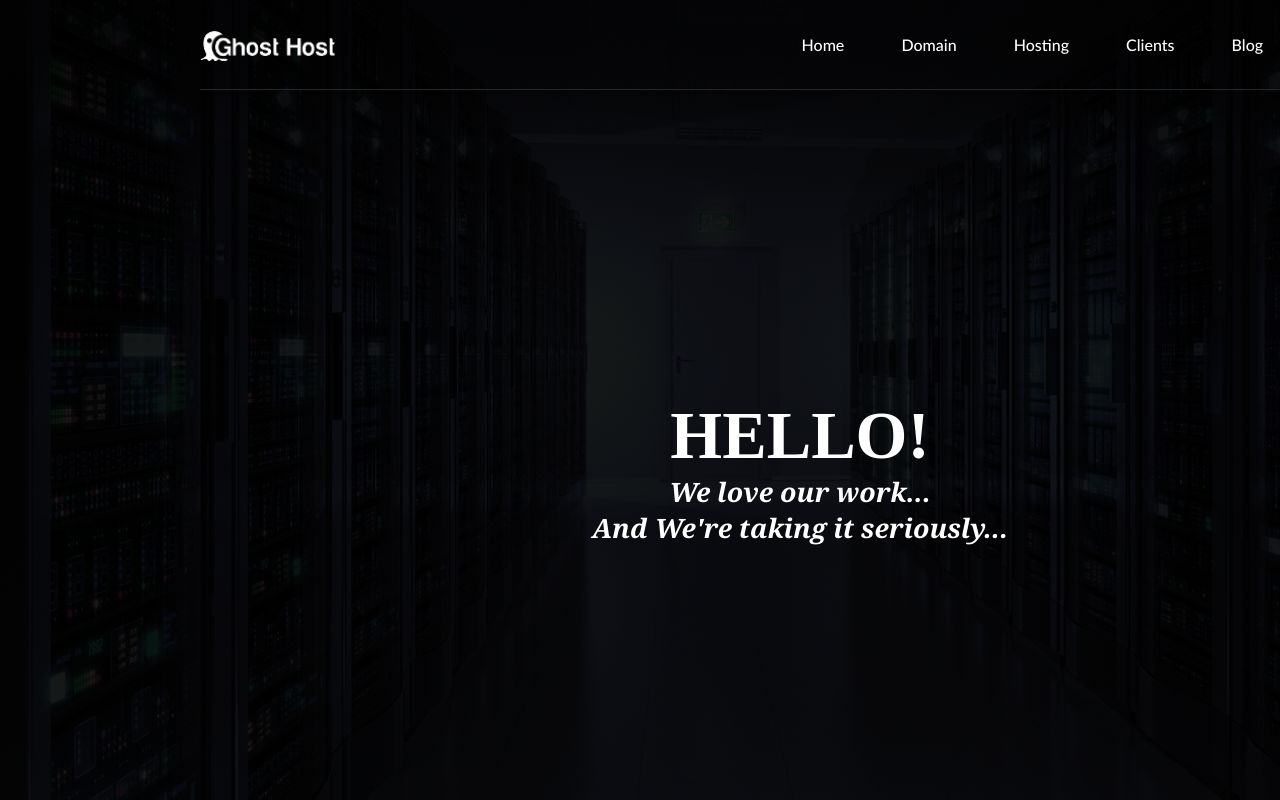
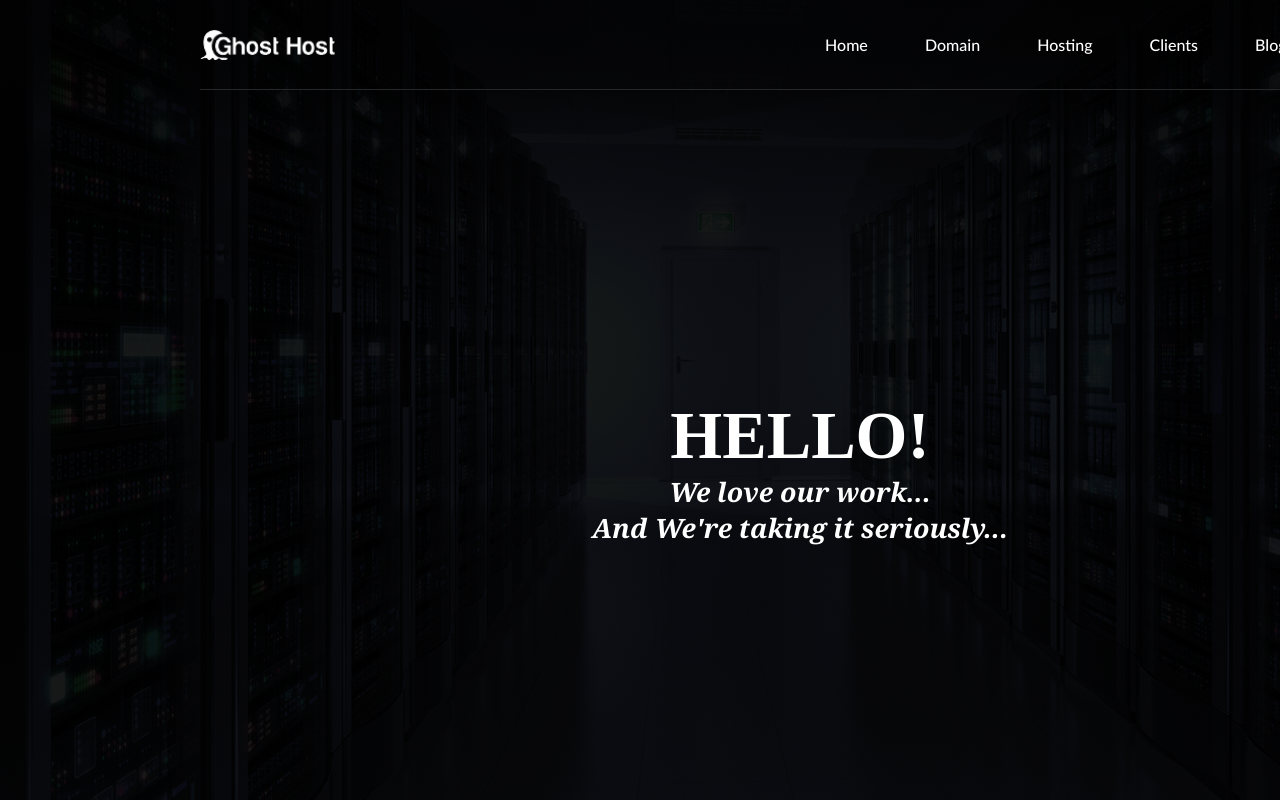
Before and after one commit to Melekit235/RPI, a plain HTML site: page index.html in a window 1280 px wide. Shown: the top 800 px of the page. Drawn offline with Linux system fonts and the light colour scheme; a web font is replaced by a local one.

Commit message:
Update style.css

```diff
--- a/style.css
+++ b/style.css
@@ -8,6 +8,9 @@
 .header {
     width: 1600px;
     position: absolute;
+    display: flex;
+    justify-content: center;
+    align-items: center;
     top: 0;
     left: 0;
     right: 0;
@@ -26,12 +29,12 @@
 
 
 .headerNav {
-    padding: 31px 0px 21px 0px;
     border-bottom: 1px solid #262728;
     display: flex;
+    align-items: center;
     width: 1200px;
     height: 90px;
-    justify-content: space-between;
+
 }
 
 
@@ -42,9 +45,7 @@
 }
 
 .nav {
-    margin-right: 0;
     width: 637px;
-    padding-top: 4px;
 }
 
 .navItem {
@@ -57,7 +58,8 @@
 
 .navList {
     display: flex;
-    margin-left: 10px;
+    margin-left: 315px;
+    align-items: flex-end;
     justify-content: space-between;
     width: 632px;
 }
@@ -67,14 +69,6 @@
     text-underline-offset: 38px;
 }
 
-
-/*.helloPpage_container {
-    display: flex;
-    flex-direction:column;
-    justify-content: center;
-    align-items: center;
-    margin-top: 336px;
-}*/
 
 .helloPage_title {
     text-align: center;
@@ -130,8 +124,6 @@
     content: '';
     display: block;
     clear: both;
-    /*width: 0;
-    height: 0;*/
     border-left: 29px solid transparent;
     border-bottom: 120px solid #2fab6c;
     position: absolute;
```
